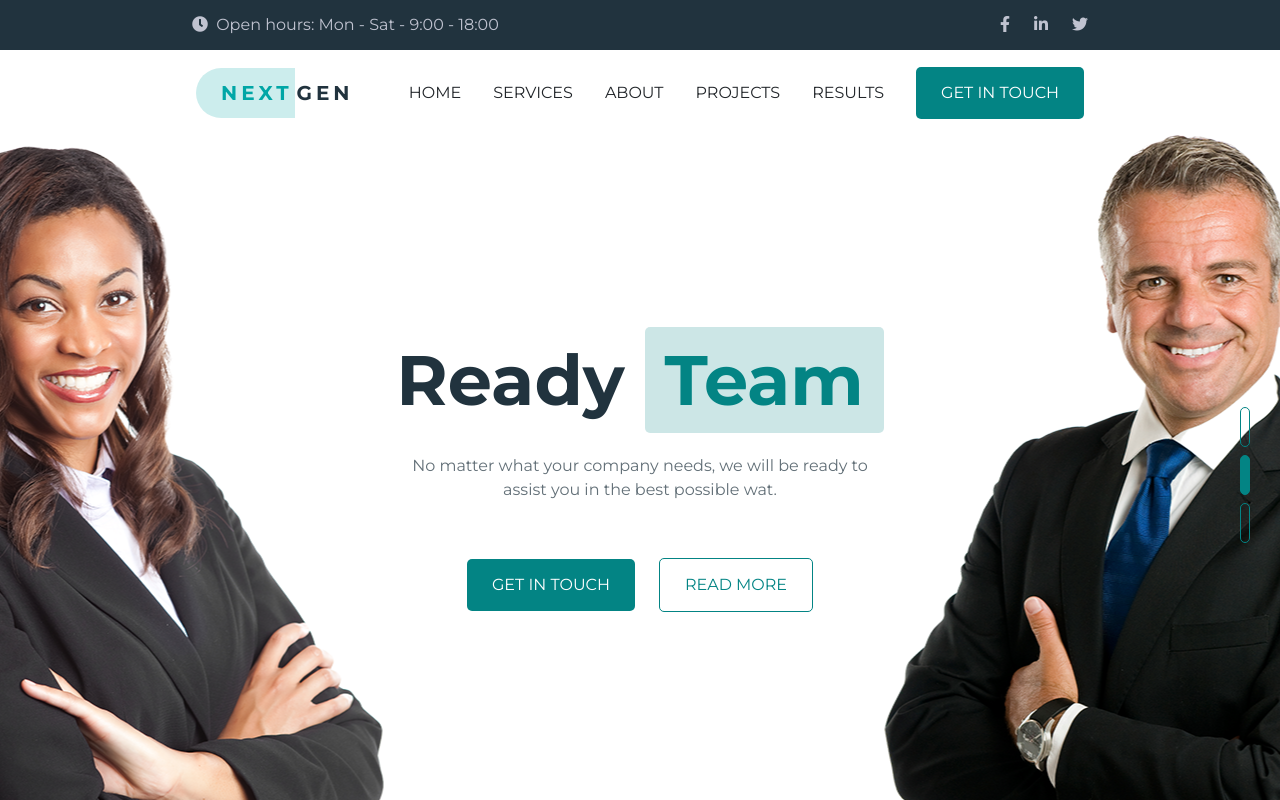
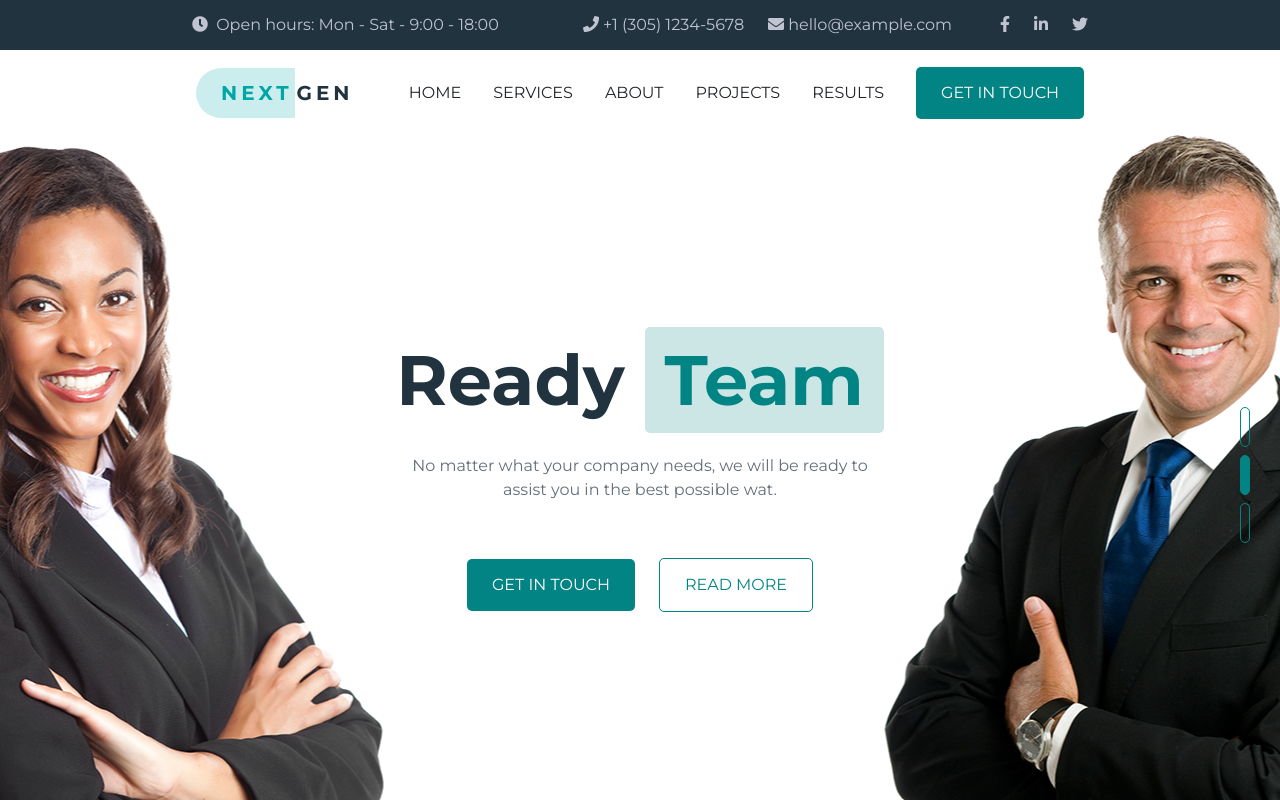
Before and after one commit to DavideBernardini/proj-html-vuejs, a Vue app: page / in a window 1280 px wide. Shown: the top 800 px of the page. Built offline with nearby package versions, Linux system fonts and the light colour scheme.

Commit message:
correzione header

```diff
--- a/src/components/Header.vue
+++ b/src/components/Header.vue
@@ -11,7 +11,7 @@
             <div class="header_right">
                 <ul>
                     <li class="pe-4"
-                    v-for="(contact, index) in contacts.splice(2)"
+                    v-for="(contact, index) in contacts.slice(0, 2)"
                     :key="index">
                         <i :class="contact.icon"></i>
                         {{contact.info}}
```
